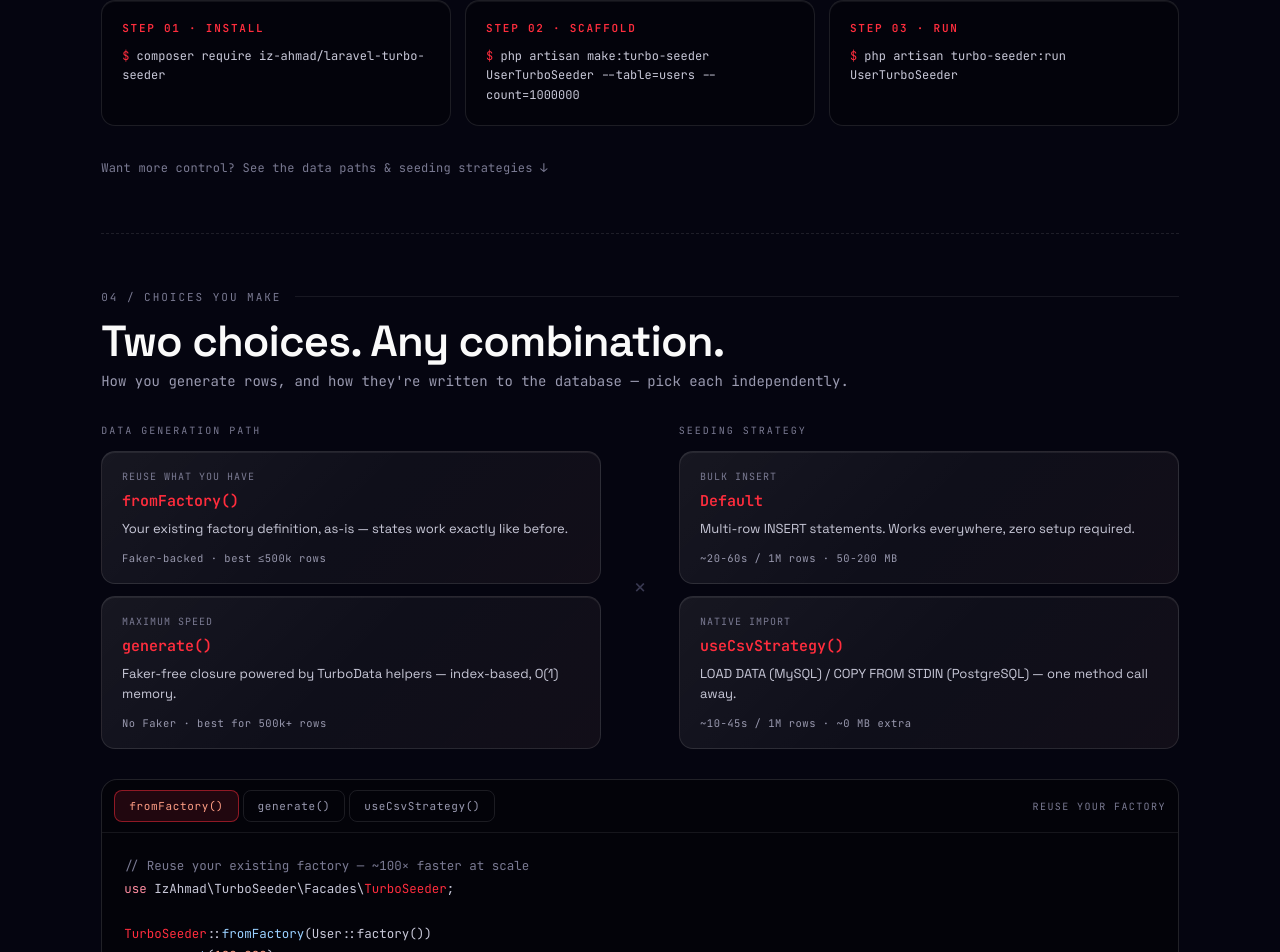
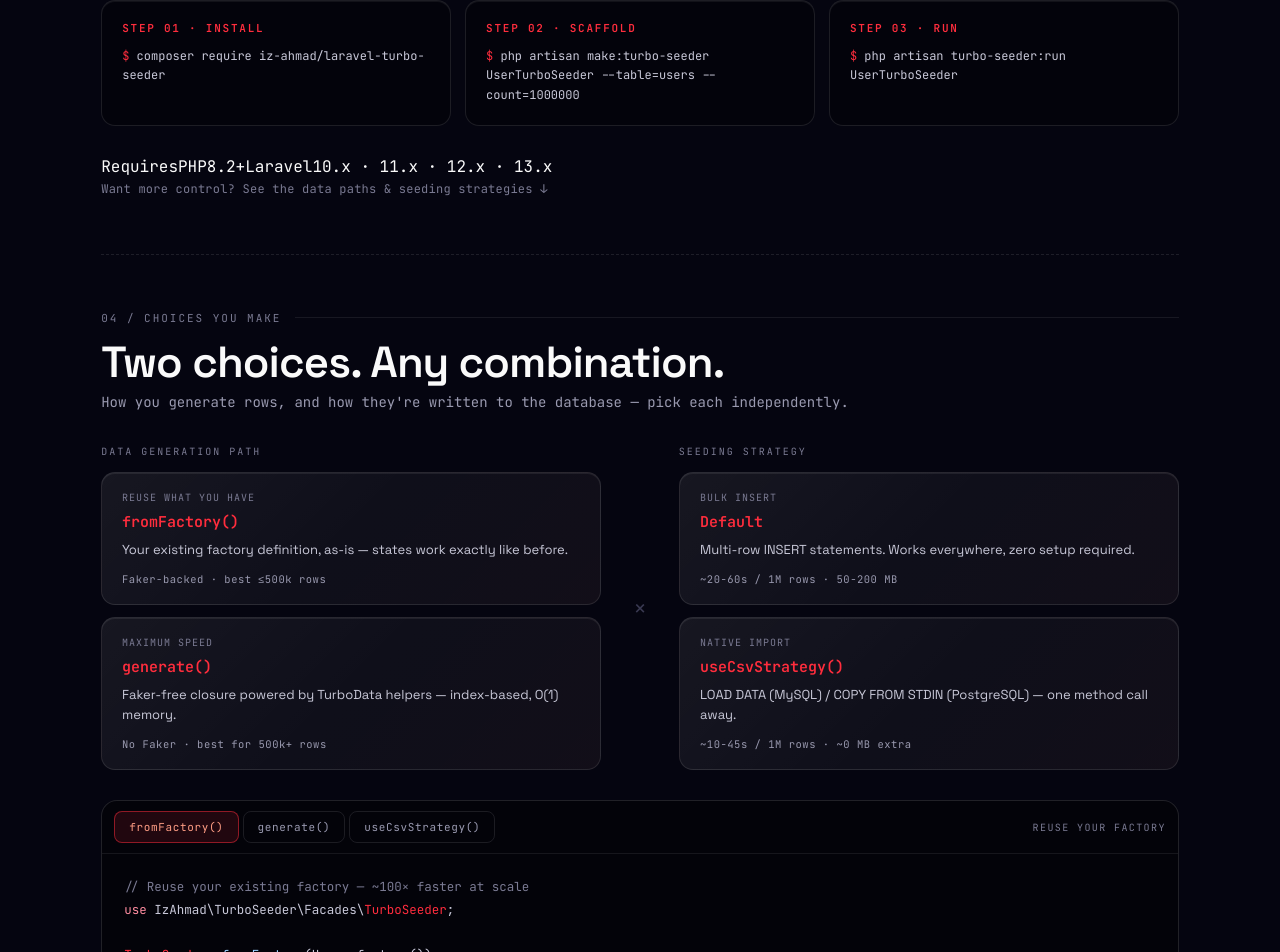
Before and after one commit to iz-ahmad/portfolio, a Next.js app: page /packages/turbo-seeder in a window 1280 px wide. Shown: the part 2264-3216 px from the top of the page. Built offline with nearby package versions, Linux system fonts and the light colour scheme.

Commit message:
feat: add requirements display to quick start section

```diff
--- a/src/components/packages/TurboSeeder/TurboQuickStart.tsx
+++ b/src/components/packages/TurboSeeder/TurboQuickStart.tsx
@@ -31,6 +31,17 @@ export function TurboQuickStart() {
         ))}
       </div>
 
+      {/* requirements */}
+      <div className="ts-req-row">
+        <span className="ts-req-label">Requires</span>
+        {data.requirements.map((r) => (
+          <span key={r.label} className="ts-req-item">
+            <span className="ts-req-item-key">{r.label}</span>
+            <span className="ts-req-item-val">{r.value}</span>
+          </span>
+        ))}
+      </div>
+
       <a href="#choices" className="ts-qs-more">
         Want more control? See the data paths &amp; seeding strategies ↓
       </a>
```
